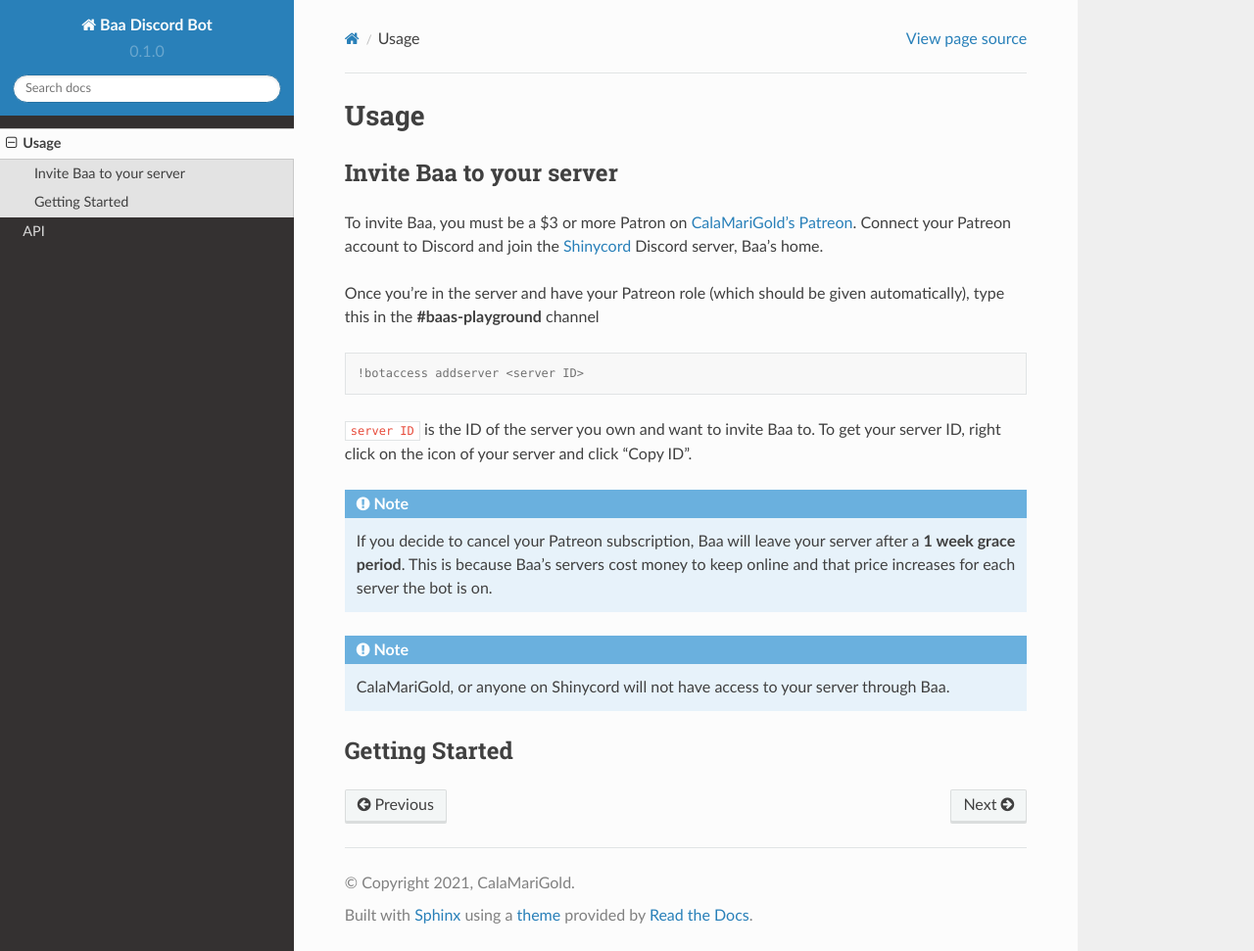
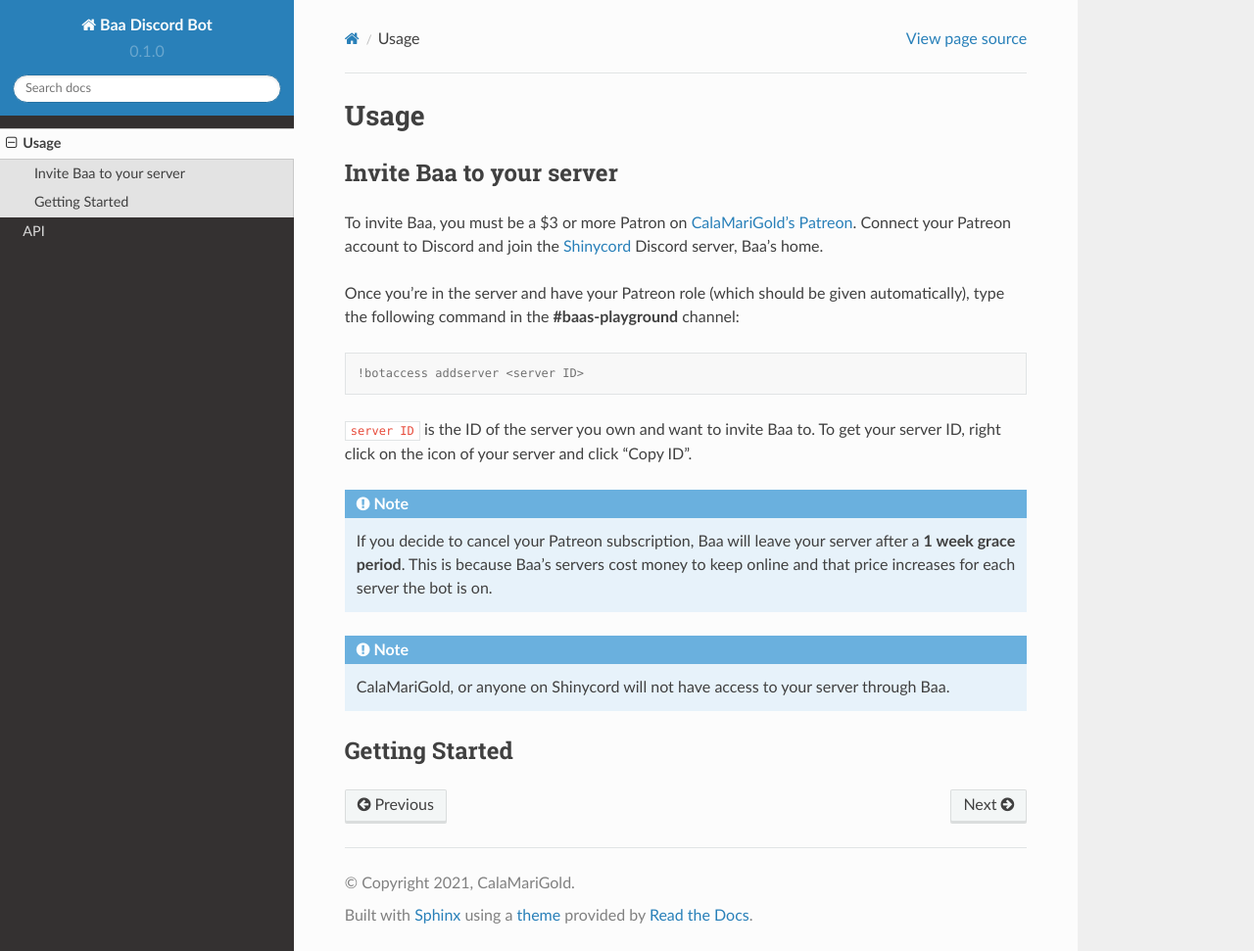
Before and after one commit to CalaMariGold/Baa-User-Manual, a Sphinx documentation site: the page built from docs/source/usage.rst, in a window 1280 px wide and 971 px high. Shown: the whole window at 98% size. Built offline with Sphinx 7.4.7 and the Read the Docs theme 2.0.0, drawn with Linux system fonts in a browser that asks for light colours.

Commit message:
Update usage.rst

```diff
--- a/docs/source/usage.rst
+++ b/docs/source/usage.rst
@@ -9,7 +9,7 @@
 To invite Baa, you must be a $3 or more Patron on `CalaMariGold's Patreon <https://www.patreon.com/calamarigold>`_.
 Connect your Patreon account to Discord and join the `Shinycord <https://calamari.gold/discord/>`_ Discord server, Baa's home.
 
-Once you're in the server and have your Patreon role (which should be given automatically), type this in the **#baas-playground** channel
+Once you're in the server and have your Patreon role (which should be given automatically), type the following command in the **#baas-playground** channel:
 
 .. code-block:: console
 
```
